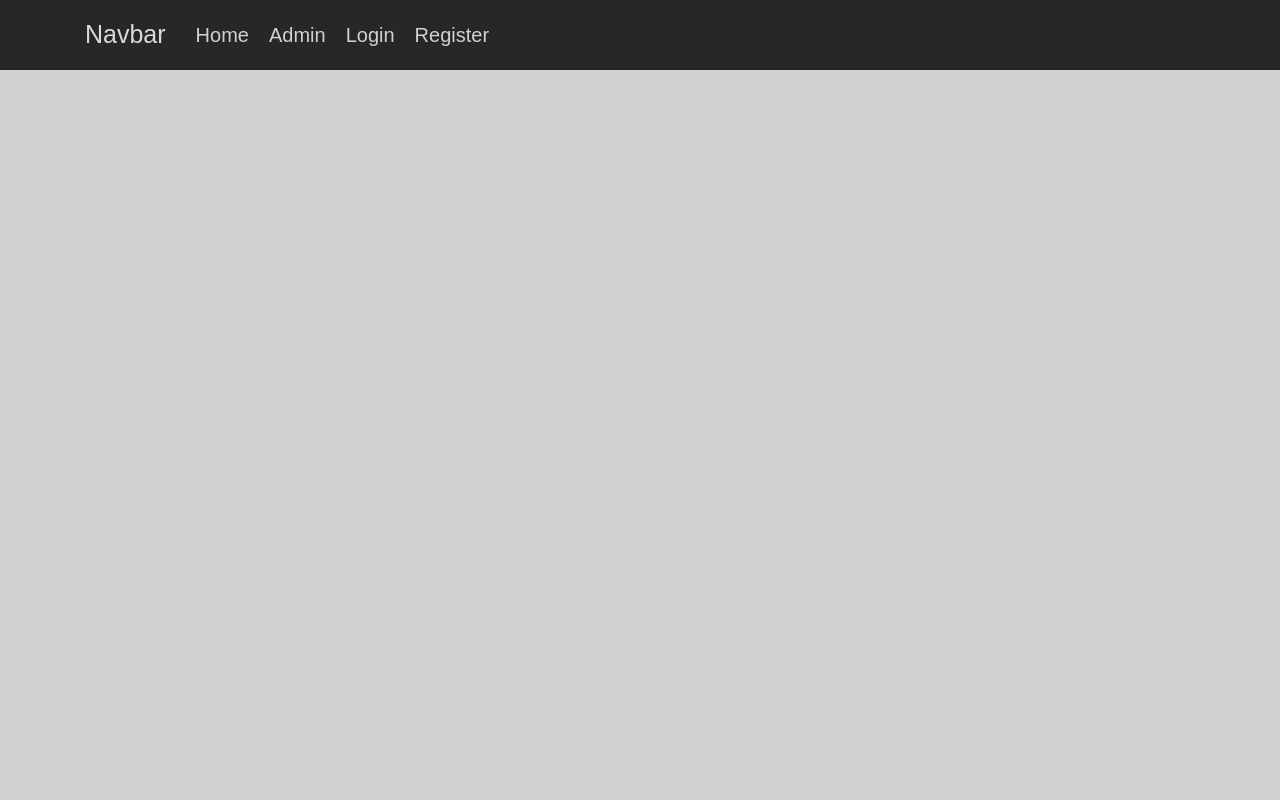
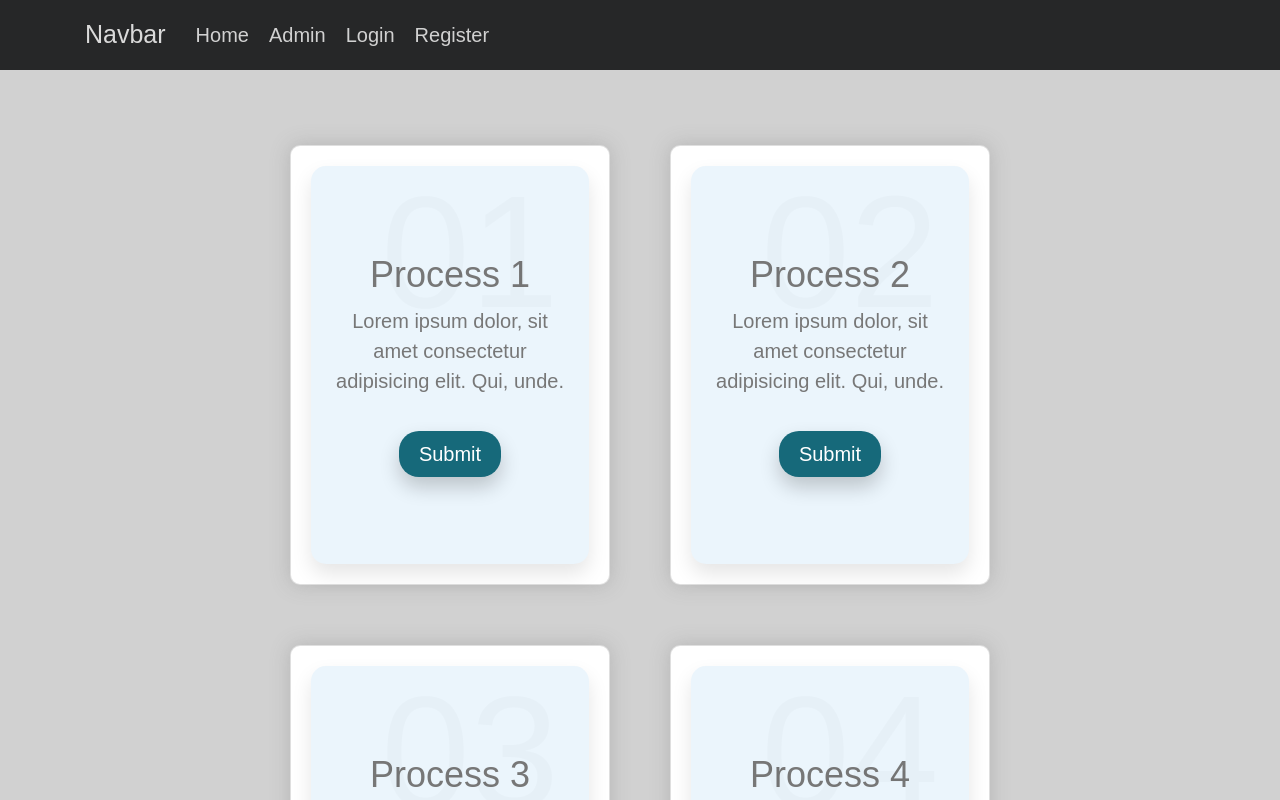
Before and after one commit to mohamedr07/que, a React (Create React App) app: page /card in a window 1280 px wide. Shown: the top 800 px of the page. Built offline with nearby package versions, Linux system fonts and the light colour scheme.

Commit message:
new card style

```diff
--- a/src/App.js
+++ b/src/App.js
@@ -8,6 +8,7 @@ import AdminProviderView from './components/AdminProviderView';
 import AdminProviderEditView from './components/AdminProviderEditView';
 import { BrowserRouter as Router, Switch, Route, Link } from 'react-router-dom';
 import Processes from './components/Processes';
+import CardTest from './components/CardTest';
 
 function App() {
   return (
@@ -34,6 +35,9 @@ function App() {
               <Route path="/processes">
                 <Processes />
               </Route>
+              <Route path="/card">
+                <CardTest />
+              </Route>
               <Route path="/login">
                 <LoginView />
               </Route>
--- a/src/components/AdminProviderEditView.js
+++ b/src/components/AdminProviderEditView.js
@@ -1,5 +1,6 @@
 import React from 'react';
 import '../styles/task.css';
+import { Link } from 'react-router-dom';
 const AdminProviderEditView = () => {
   return (
     <div classNameName="forms">
@@ -70,7 +71,7 @@ const AdminProviderEditView = () => {
               <tr className="t">
                 <td colspan="2">
                   <button type="submit" name="button" onclick="add()">
-                    <a href="#">Submit</a>
+                    <Link to="/admin/providers">Submit</Link>
                   </button>
                 </td>
               </tr>
--- /dev/null
+++ b/src/components/CardTest.js
@@ -0,0 +1,64 @@
+import React from 'react';
+import '../styles/card.css';
+const CardTest = () => {
+  return (
+    <div>
+      <div className="card-container">
+        <div className="card">
+          <div className="box">
+            <div className="content">
+              <h2 className="card-number">01</h2>
+              <h3 className="card-title">Process 1</h3>
+              <p className="card-text">
+                Lorem ipsum dolor, sit amet consectetur adipisicing elit. Qui,
+                unde.
+              </p>
+              <a className="card-link">Submit</a>
+            </div>
+          </div>
+        </div>
+        <div className="card">
+          <div className="box">
+            <div className="content">
+              <h2 className="card-number">02</h2>
+              <h3 className="card-title">Process 2</h3>
+              <p className="card-text">
+                Lorem ipsum dolor, sit amet consectetur adipisicing elit. Qui,
+                unde.
+              </p>
+              <a className="card-link">Submit</a>
+            </div>
+          </div>
+        </div>
+        <div className="card">
+          <div className="box">
+            <div className="content">
+              <h2 className="card-number">03</h2>
+              <h3 className="card-title">Process 3</h3>
+              <p className="card-text">
+                Lorem ipsum dolor, sit amet consectetur adipisicing elit. Qui,
+                unde.
+              </p>
+              <a className="card-link">Submit</a>
+            </div>
+          </div>
+        </div>
+        <div className="card">
+          <div className="box">
+            <div className="content">
+              <h2 className="card-number">04</h2>
+              <h3 className="card-title">Process 4</h3>
+              <p className="card-text">
+                Lorem ipsum dolor, sit amet consectetur adipisicing elit. Qui,
+                unde.
+              </p>
+              <a className="card-link">Submit</a>
+            </div>
+          </div>
+        </div>
+      </div>
+    </div>
+  );
+};
+
+export default CardTest;
--- /dev/null
+++ b/src/styles/card.css
@@ -0,0 +1,111 @@
+* {
+  margin: 0;
+  padding: 0;
+  box-sizing: border-box;
+  font-family: 'Poppings', sans-serif;
+}
+
+/* body {
+  display: flex;
+  justify-content: center;
+  align-items: center;
+  min-height: 100vh;
+  background: #ebf5fc;
+} */
+
+.card-container {
+  display: flex;
+  justify-content: center;
+  align-items: center;
+  max-width: 1200px;
+  flex-wrap: wrap;
+  padding: 40px 0;
+}
+
+.card-container .card {
+  position: relative;
+  min-width: 320px;
+  height: 440px;
+  box-shadow: inset 5px 5px 5px rgba(0, 0, 0, 0.05),
+    inset -5px -5px 5px rgba(255, 255, 255, 0.05),
+    5px 5px 5px rgba(0, 0, 0, 0.5), -5px -5px 5px rgba(255, 255, 255, 0.5);
+  border-radius: 15px;
+  margin: 30px;
+}
+
+.card-container .card .box {
+  position: absolute;
+  top: 20px;
+  left: 20px;
+  right: 20px;
+  bottom: 20px;
+  background: #ebf5fc;
+  box-shadow: 0 10px 20px rgba(0, 0, 0, 0.1);
+  border-radius: 15px;
+  display: flex;
+  justify-content: center;
+  align-items: center;
+  transition: 0.5s;
+}
+
+.card-container .card:hover .box {
+  transform: translateY(-50px);
+  box-shadow: 0 10px 40px rgba(0, 0, 0, 0.2);
+  background: linear-gradient(45deg, #70af85, #16697a);
+}
+
+.card-container .card .box .content {
+  padding: 20px;
+  text-align: center;
+}
+
+.card-container .card .box .content .card-number {
+  position: absolute;
+  top: -10px;
+  right: 30px;
+  font-size: 8em;
+  color: rgba(0, 0, 0, 0.02);
+  transition: 0.5s;
+  pointer-events: none;
+}
+
+.card-container .card:hover .box .content .card-number {
+  color: rgba(0, 0, 0, 0.05);
+}
+
+.card-container .card .box .content .card-title {
+  font-size: 1.8em;
+  color: #777;
+  z-index: 1;
+  transition: 0.5s;
+}
+
+.card-container .card .box .content .card-text {
+  font-size: 1em;
+  font-weight: 300;
+  color: #777;
+  z-index: 1;
+  transition: 0.5s;
+}
+
+.card-container .card:hover .box .content .card-title,
+.card-container .card:hover .box .content .card-text {
+  color: #fff;
+}
+
+.card-container .card .box .content .card-link {
+  position: relative;
+  display: inline-block;
+  padding: 8px 20px;
+  background: #16697a;
+  margin-top: 15px;
+  border-radius: 20px;
+  color: #fff;
+  text-decoration: none;
+  font-weight: 400;
+  box-shadow: 0 10px 20px rgba(0, 0, 0, 0.2);
+}
+
+.card-container .card:hover .box .content .card-link {
+  background: #ff568f;
+}
```
